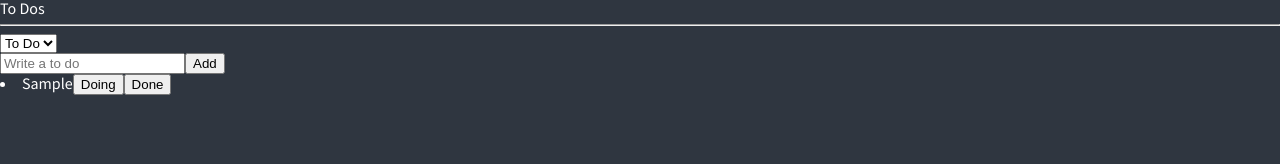
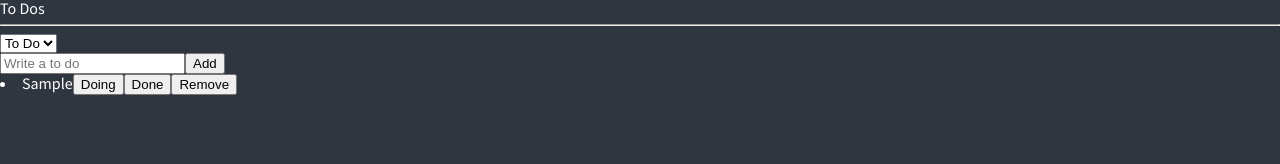
Before and after one commit to jjojjosj/react-master, a React (Create React App) app: page / in a window 1280 px wide. Both pictures are taken after typing "Sample" into the empty fields and a click on the button "Add". Shown: the top 164 px of the page. Built offline with nearby package versions, Linux system fonts and the light colour scheme.

Commit message:
삭제 버튼 추가

```diff
--- a/src/components/ToDo.tsx
+++ b/src/components/ToDo.tsx
@@ -13,6 +13,18 @@ function ToDo({ text, category, id }: IToDo) {
       return [
         ...oldToDos.slice(0, targetIndex),
         newToDo,
+        ...oldToDos.slice(targetIndex + 1),
+      ];
+    });
+  };
+  const onRemove = (event: React.MouseEvent<HTMLButtonElement>) => {
+    const {
+      currentTarget: { name },
+    } = event;
+    setToDos((oldToDos) => {
+      const targetIndex = oldToDos.findIndex((toDo) => toDo.id === id);
+      return [
+        ...oldToDos.slice(0, targetIndex),
         ...oldToDos.slice(targetIndex + 1),
       ];
     });
@@ -35,6 +47,9 @@ function ToDo({ text, category, id }: IToDo) {
           Done
         </button>
       )}
+      <button name="REMOVE" onClick={onRemove}>
+        Remove
+      </button>
     </li>
   );
 }
```
